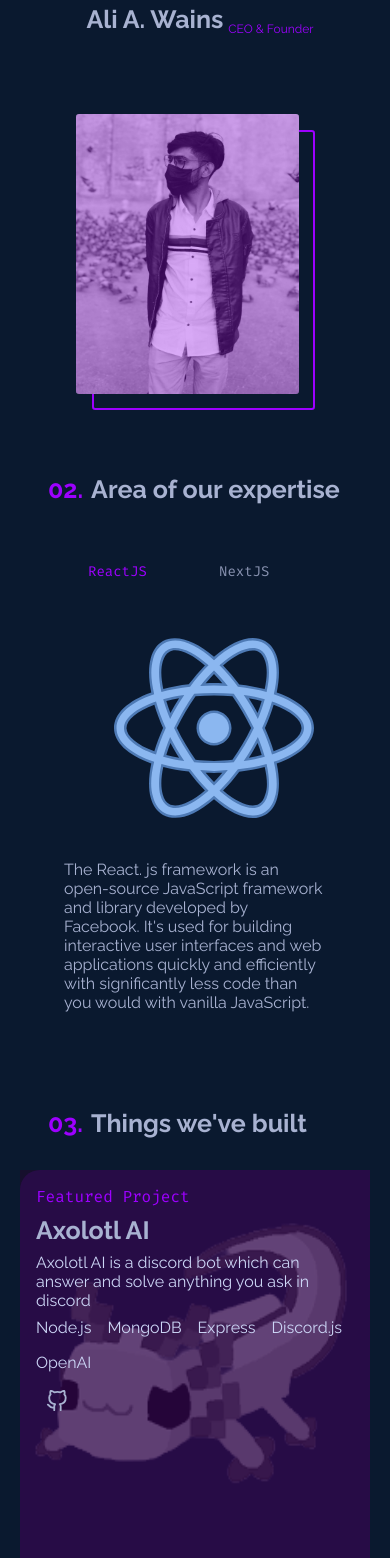
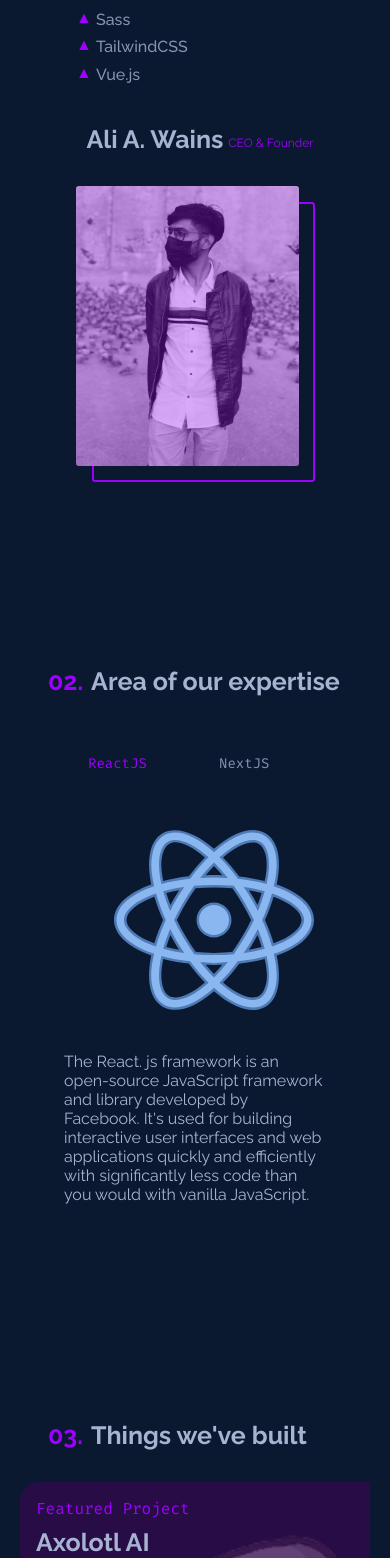
Before and after one commit to AliWayne101/waynecrypt-nextjs, a Next.js app: page / in a window 390 px wide. Shown: the part 2827-4385 px from the top of the page. Built offline with nearby package versions, Linux system fonts and the light colour scheme.

Commit message:
some style fixes

```diff
--- a/src/scss/sections/_about.scss
+++ b/src/scss/sections/_about.scss
@@ -193,6 +193,7 @@
   }
 
   @media screen and (max-width: 480px) {
+    margin-top: 200px;
     .title {
       h2 {
         &::after {
@@ -202,6 +203,7 @@
     }
     &-grid {
       &-photo {
+        margin-top: 0px;
         .overlay {
           height: 280px;
           width: 223px;
@@ -210,6 +212,11 @@
           height: 280px;
           width: 223px;
         }
+        &-title {
+          .side-text {
+            margin-top: 12px;
+          }
+        }
       }
     }
   }
--- a/src/scss/sections/_expertise.scss
+++ b/src/scss/sections/_expertise.scss
@@ -128,6 +128,7 @@
   }
 
   @media screen and (max-width: 480px) {
+    margin-top: 200px;
     .title {
       h2 {
         &::after {
--- a/src/scss/sections/_projects.scss
+++ b/src/scss/sections/_projects.scss
@@ -298,4 +298,28 @@
       }
     }
   }
+
+  @media screen and (max-width: 600px) {
+    .project-info {
+      border-top-left-radius: 20px;
+      &-description {
+        margin-top: 10px;
+        margin-bottom: 10px;
+      }
+      &-tech-list {
+        font-size: 12px;
+      }
+      &-links {
+        width: 100%;
+        margin-top: 20px;
+        display: flex;
+        justify-content: right;
+        padding-right: 10px;
+      }
+    }
+  }
+
+  @media screen and (max-width: 480px) {
+    margin-top: 200px !important;
+  }
 }
```
Lines whose indentation alone changed are shown as unchanged.
